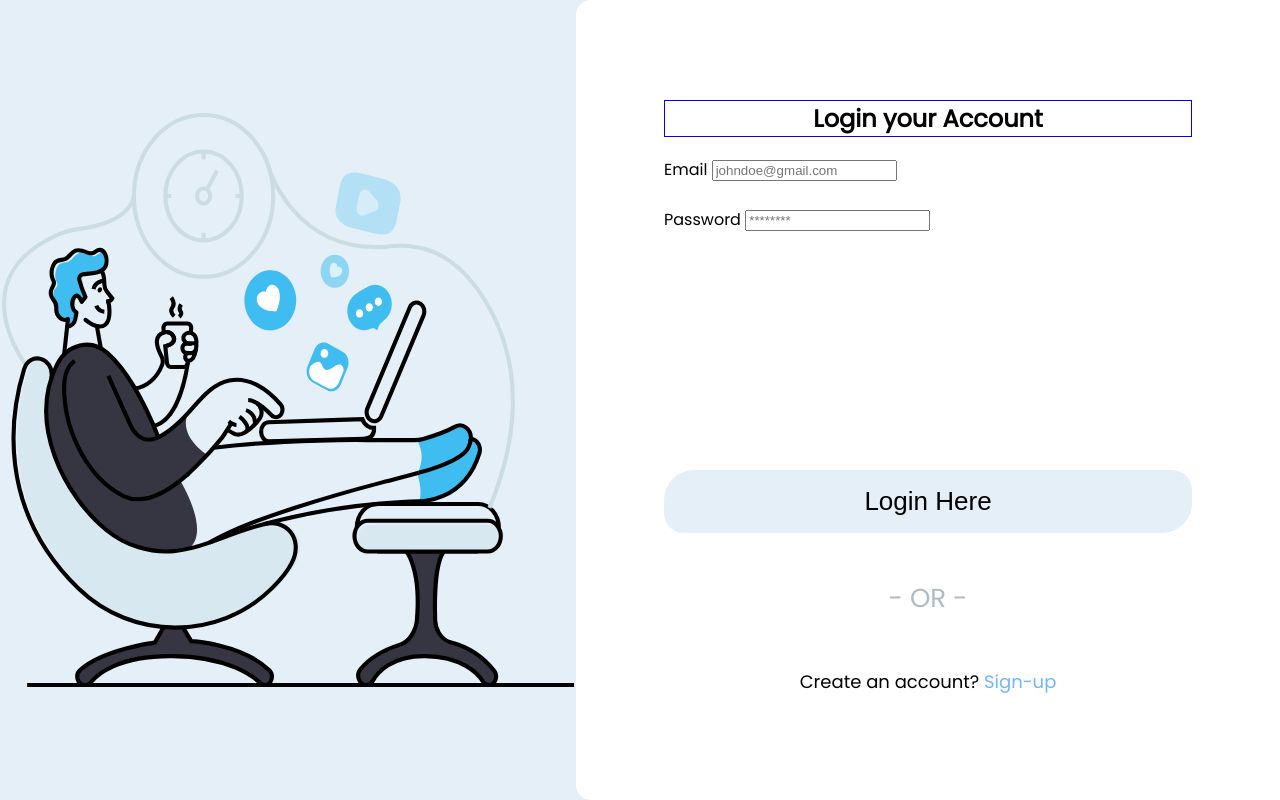
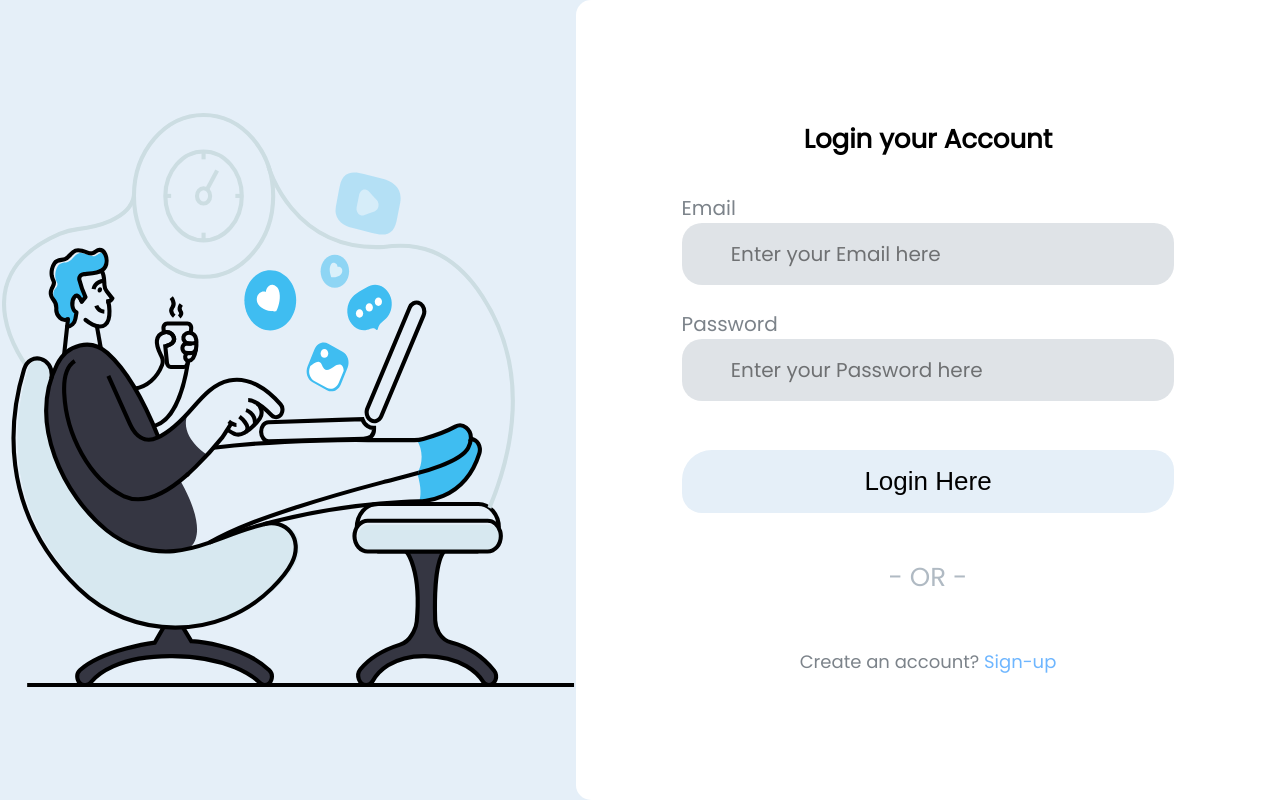
Before and after one commit to shannonscotta/mvp-project, a website: page public/index.html in a window 1280 px wide. Drawn offline with nearby package versions, Linux system fonts and the light colour scheme; no server answers.

Commit message:
styled log in and sign up

```diff
--- a/public/index.html
+++ b/public/index.html
@@ -24,19 +24,21 @@
 
                 <h2 class="login-heading">Login your Account</h2>
 
+
+                <fieldset>
                 <label class="login-email-container">
-                        Email
-                        <input type="email" name="email" placeholder="johndoe@gmail.com" required />
-                    </label>
+                    Email</label>
+                <input type="email" name="email" placeholder="Enter your Email here" required />
 
-                    <br>
+
+
 
                 <label class="login-password-container">
-                        Password
-                        <input type="password" name="password" placeholder="********" required />
-                    </label>
+                    Password</label>
+                <input type="password" name="password" placeholder="Enter your Password here" required />
+            </fieldset>
 
-                    <br>
+
 
                 <button class="login-button" type="button" name="loginButton">
                     Login Here
@@ -52,28 +54,22 @@
 
                 <h2 class="signup-heading">Create your Account</h2>
 
+                <fieldset>
                 <label class="signup-name-container">
-                    Name
+                    Name</label>
                 <!-- min and max length for input? -->
-                    <input type="text" id="firstName" placeholder="John" required />
-                    <input type="text" id="lastName" placeholder="Doe" required />
-                </label>
-
-                <br>
+                <input type="text" id="name" placeholder="Enter your Name here" required />
 
                 <label class="signup-email-container">
-                    Email
-                    <input type="email" name="email" placeholder="johndoe@gmail.com" required />
-                </label>
+                    Email</label>
+                <input type="email" name="email" placeholder="Enter your Email here" required />
 
-                <br>
 
                 <label class="signup-password-container">
-                    Password
-                    <input type="password" name="password" placeholder="********" required />
-                </label>
+                    Password</label>
+                <input type="password" name="password" placeholder="Enter your Password here" required />
+            </fieldset>
 
-                <br>
 
                 <button class="signup-button" type="button" name="signUpButton">
                     Sign-up
--- a/public/styles.css
+++ b/public/styles.css
@@ -2,6 +2,9 @@
     --main-bg-color:#E5EFF8;
     --anchor-color:#6EB6FF;
     --or-color:#B0BAC3;
+    --input-heading-color:#7C838A;
+    --input-bg-color:#B0BAC366;
+    --input-placeholder-color:#000000;
 }
 
 body {
@@ -50,14 +53,61 @@ form {
     display: flex;
     flex-direction: column;
     /* border: 1px solid black; */
-    width: 75%;
-    height: 75%;
+    width: 70%;
+    height: 70%;
 }
 
 form h2 {
     margin-top: 0;
-    border: 1px solid blue;
+    /* border: 1px solid black; */
     text-align: center;
+    font-size: 26px;
+    font-weight: 600;
+}
+
+fieldset {
+    border: none;
+    margin: 0;
+    padding: 0;
+    margin-top: auto;
+    margin-bottom: auto;
+}
+
+form label {
+    font-size: 20px;
+    color: var(--input-heading-color);
+    font-weight: 500;
+}
+
+form input, form textarea {
+    height: 60px;
+    border-radius: 20px;
+    background-color: var(--input-bg-color);
+    border: none;
+    width: 89.5%;
+    font-size: 20px;
+    font-weight: 400;
+    font-family: 'Poppins';
+    color: var(--input-text-color);
+    margin-bottom: 5%;
+}
+
+form input::placeholder, form textarea::placeholder {
+    font-size: 20px;
+    font-weight: 400;
+    font-family: 'Poppins';
+    line-height: normal;
+    color: var(--input-placeholder-color);
+    opacity: 0.5;
+}
+
+input, textarea {
+    padding-left: 10%;
+    background-color: var(--input-bg-color);
+}
+
+form input:focus {
+    outline: none;
 }
 
 form button {
@@ -69,6 +119,10 @@ form button {
     border: none;
     width: 100%;
     border-radius: 30px 20px 30px 20px;
+}
+
+form button:hover{
+    cursor: pointer;
 }
 
 form button:focus {
@@ -92,11 +146,14 @@ form p {
     justify-content: center;
     align-items: center;
     font-size: 18px;
+    font-weight: 400px;
     height: 1px;
+    color: var(--input-heading-color);
 }
 
 form p a {
     text-decoration: none;
+    font-weight: 400;
     color: var(--anchor-color);
 }
 
```
Lines whose indentation alone changed are shown as unchanged.
